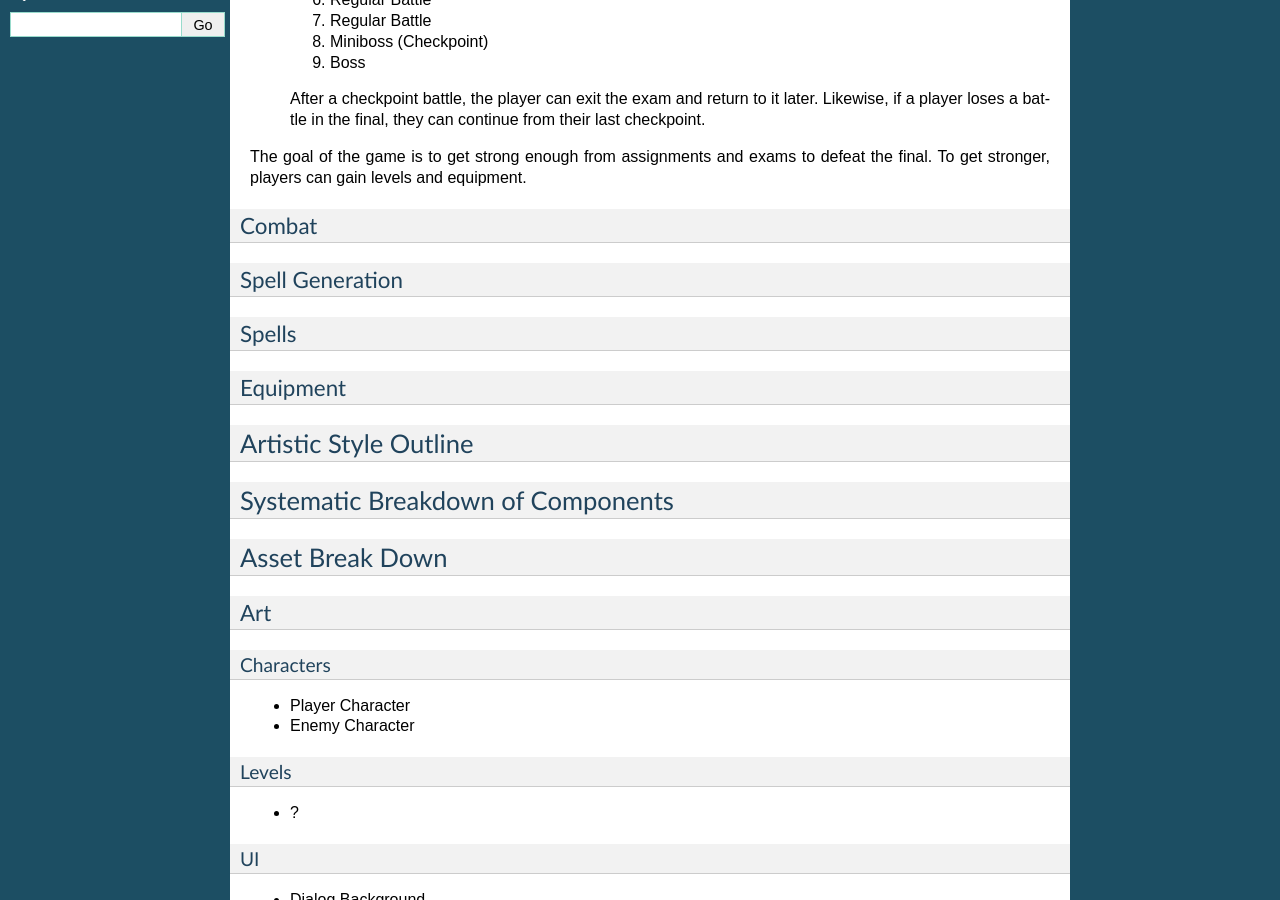
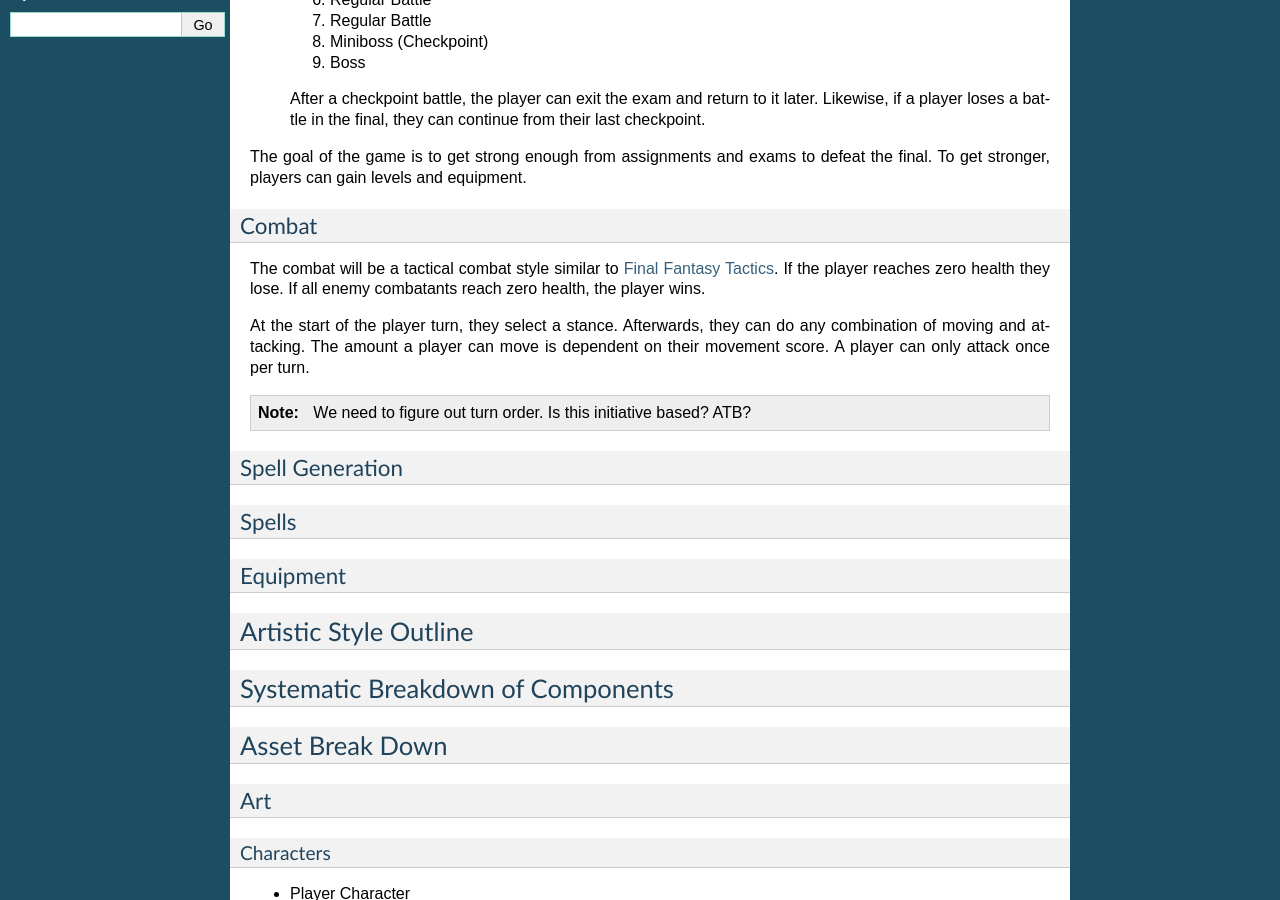
Before and after one commit to Moguri/odin, a Sphinx documentation site: the page built from docs/gdd.rst, in a window 1280 px wide and 900 px high, scrolled down 635 px. Built offline with Sphinx 7.4.7, drawn with Linux system fonts in a browser that asks for light colours.

Commit message:
GDD: Adding some information to the Combat subsection.

```diff
--- a/docs/gdd.rst
+++ b/docs/gdd.rst
@@ -41,6 +41,20 @@ To get stronger, players can gain levels and equipment.
 
 Combat
 ------
+
+The combat will be a tactical combat style similar to `Final Fantasy Tactics <https://en.wikipedia.org/wiki/Final_Fantasy_Tactics>`_.
+If the player reaches zero health they lose.
+If all enemy combatants reach zero health, the player wins.
+
+At the start of the player turn, they select a stance.
+Afterwards, they can do any combination of moving and attacking.
+The amount a player can move is dependent on their movement score.
+A player can only attack once per turn.
+
+.. note::
+    We need to figure out turn order.
+    Is this initiative based?
+    ATB?
 
 Spell Generation
 ----------------
```
